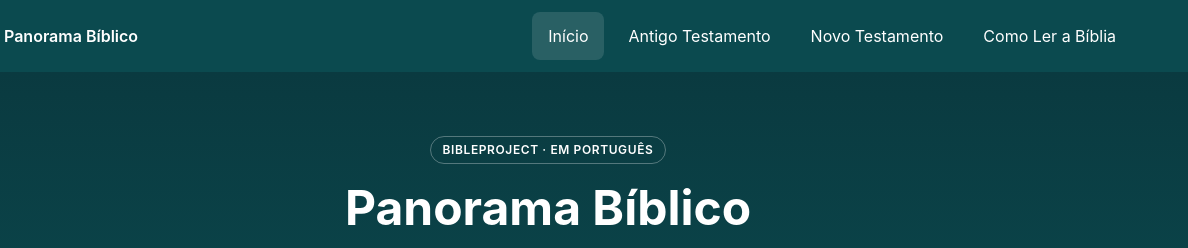
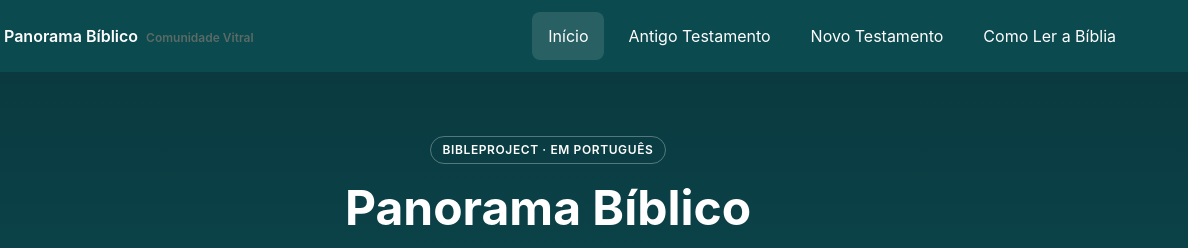
Before and after one commit to comunidadevitral/panorama_biblico, an Astro site: page / in a window 1280 px wide. Shown: the top 248 px of the page, 92-1280 px from the left. Built offline with nearby package versions, Linux system fonts and the light colour scheme; Astro itself is replaced by a stand-in of ours.

Commit message:
feat(header): add subtitle 'Comunidade Vitral' under logo

```diff
--- a/src/components/Header.astro
+++ b/src/components/Header.astro
@@ -13,6 +13,7 @@ const currentPath = Astro.url.pathname;
     <a href="/" class="site-header__logo" aria-label="Panorama Bíblico — Início">
       <span class="site-header__logo-mark">P</span>
       <span class="site-header__logo-text">Panorama Bíblico</span>
+      <span class="site-header__logo-subtitle">Comunidade Vitral</span>
     </a>
 
     <nav class="site-header__nav" aria-label="Principal">
@@ -69,6 +70,13 @@ const currentPath = Astro.url.pathname;
     font-size: var(--text-base);
   }
 
+  .site-header__logo-subtitle {
+    display: block;
+    font-size: var(--text-xs);
+    color: var(--color-text-muted);
+    margin-top: var(--space-1);
+  }
+
   .site-header__nav {
     display: flex;
     flex-direction: row;
```
